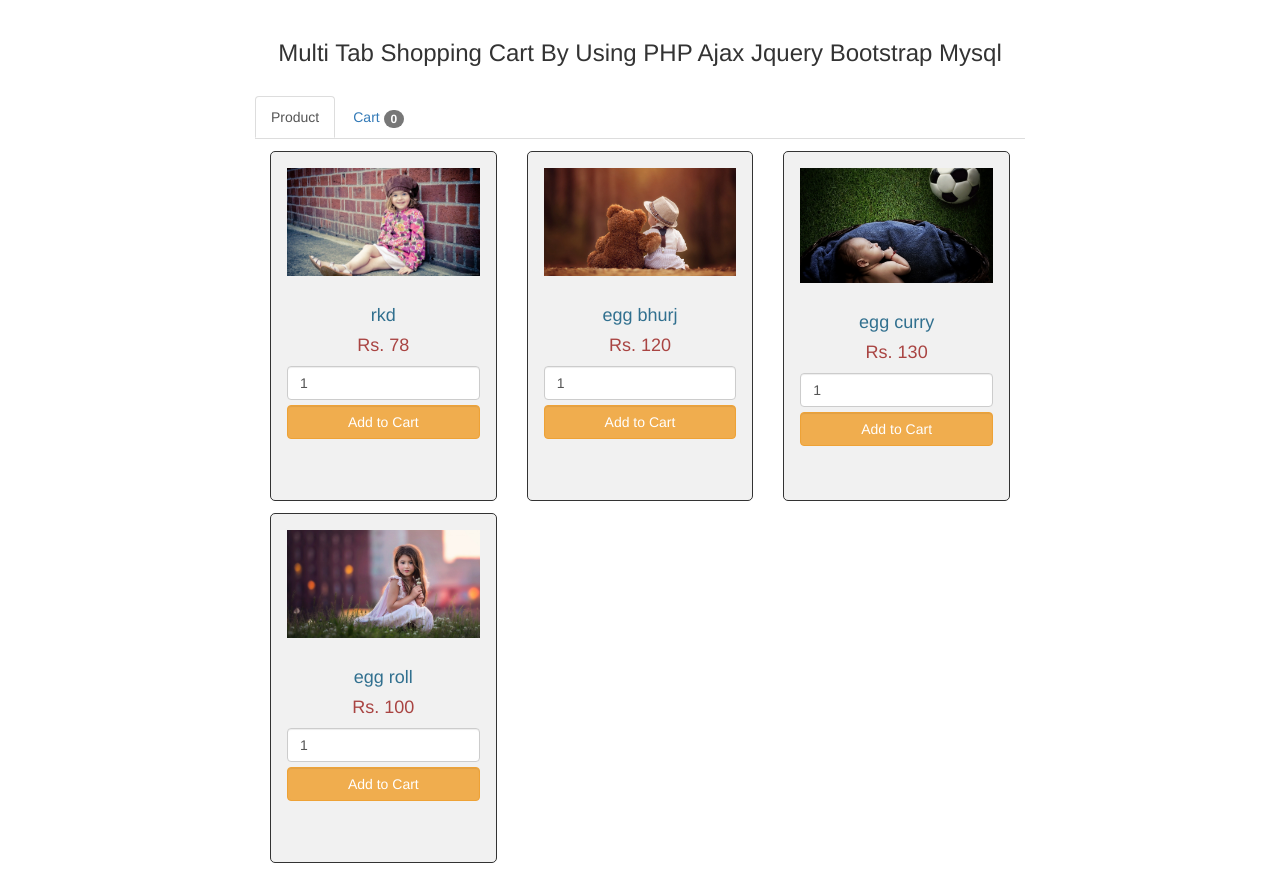
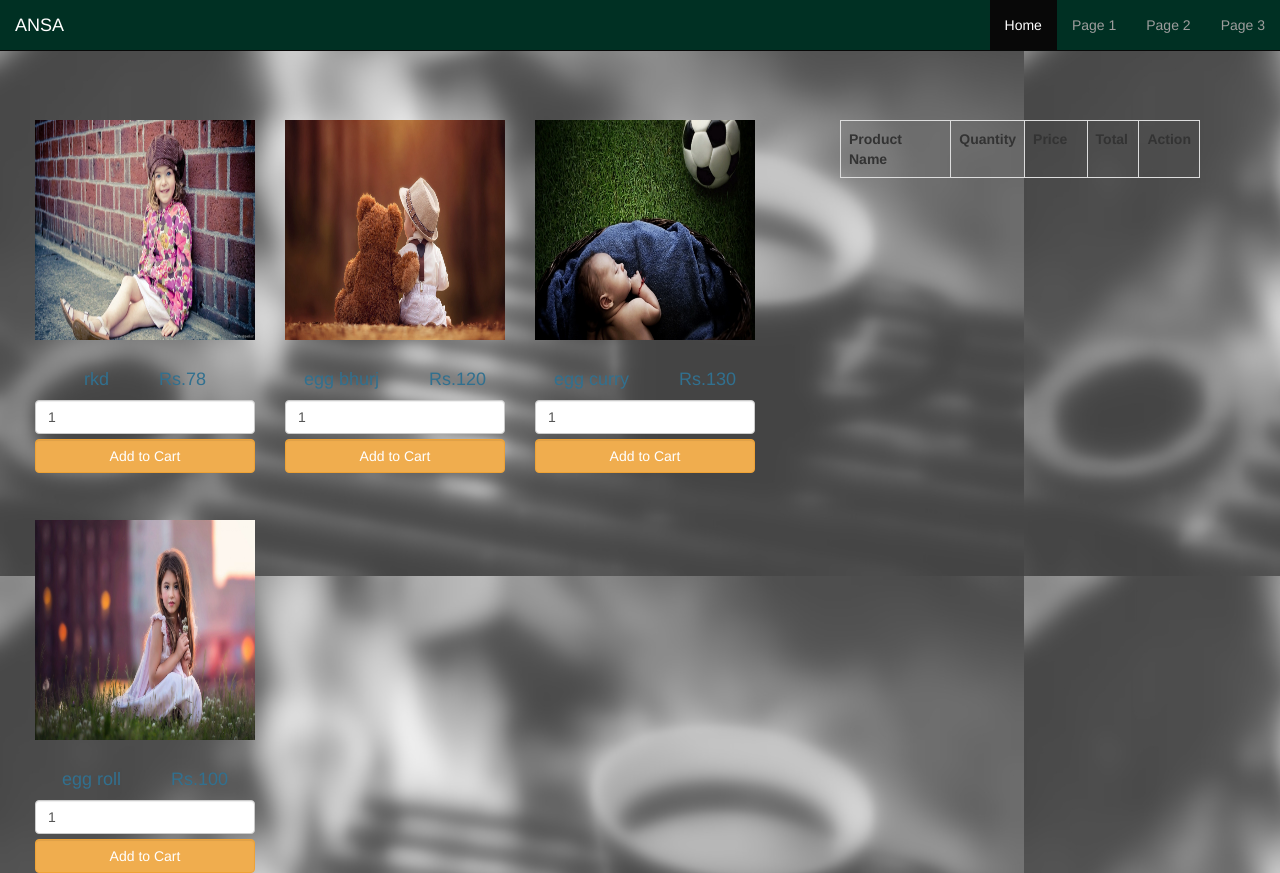
Before and after one commit to AnsaWebsite/Ansa, a PHP site: page /user_menu.php in a window 1280 px wide. Run offline with PHP 8.4, Linux system fonts and the light colour scheme; data comes from the database, SQL or seed files in the repository; lists and menus that the app fills with data are empty; some libraries are stand-ins or nearby versions.

Commit message:
added images

```diff
--- /dev/null
+++ b/view/css/extra_style.css
@@ -0,0 +1,7 @@
+body{
+	background-image: url("../body.jpg");
+}
+
+.navbar-inverse{
+	background-color: #003023;
+}
--- a/view/user_menu.php
+++ b/view/user_menu.php
@@ -7,7 +7,6 @@ session_start();
  * Time: 21:15 PM
  */
 include_once "../helper/connect.php";
-
 ?>
 <!DOCTYPE html>
 <html>
@@ -15,30 +14,40 @@ include_once "../helper/connect.php";
     <title>Webslesson Tutorial | Multi Tab Shopping Cart By Using PHP Ajax Jquery Bootstrap Mysql</title>
     <script src="js/jquery.min.js"></script>
     <link rel="stylesheet" href="css/bootstrap.min.css" />
+    <link rel="stylesheet" href="css/extra_style.css"/>
     <script src="js/bootstrap.min.js"></script>
 </head>
 <body>
-<br />
-<div class="container" style="width:800px;">
-    <h3 align="center">Multi Tab Shopping Cart By Using PHP Ajax Jquery Bootstrap Mysql</h3><br />
-    <ul class="nav nav-tabs">
-        <li class="active"><a data-toggle="tab" href="#products">Product</a></li>
-        <li><a data-toggle="tab" href="#cart">Cart <span class="badge"><?php if(isset($_SESSION["shopping_cart"])) { echo count($_SESSION["shopping_cart"]); } else { echo '0';}?></span></a></li>
-    </ul>
-    <div class="tab-content">
-        <div id="products" class="tab-pane fade in active">
+<br>
+
+<nav class="navbar navbar-inverse navbar-fixed-top">
+    <div class="container-fluid">
+        <div class="navbar-header">
+            <a class="navbar-brand" href="#">ANSA</a>
+        </div>
+        <ul class="nav navbar-nav navbar-right">
+            <li class="active"><a href="#">Home</a></li>
+            <li><a href="#">Page 1</a></li>
+            <li><a href="#">Page 2</a></li>
+            <li><a href="#">Page 3</a></li>
+        </ul>
+    </div>
+</nav>
+<div class="container">
+    <div class="row">
+        <div id="products" class="col-md-8 col-sm-8" style="margin-left:-50px; margin-right:40px;">
             <?php
             $query = "SELECT * FROM menu ORDER BY id ASC";
             $result = mysqli_query($connect,$query);
             while($row = mysqli_fetch_array($result))
             {
                 ?>
-                <div class="col-md-4" style="margin-top:12px;">
-                    <div style="border:1px solid #333; background-color:#f1f1f1; border-radius:5px; padding:16px; height:350px;" align="center">
-                        <img src="<?php echo $row["image"]; ?>" class="img-responsive" /><br />
-                        <h4 class="text-info"><?php echo $row["dish_name"]; ?></h4>
-                        <h4 class="text-danger">Rs. <?php echo $row["price"]; ?></h4>
-                        <input type="text" name="quantity" id="quantity<?php echo $row["id"]; ?>" class="form-control" value="1" />
+                <div class="col-md-4 col-sm-4" style="margin-top:100px;">
+                    <div style=" height:300px;" align="center">
+                        <img src="<?php echo $row["image"]; ?>" class="img-responsive" style="height:220px;" /><br />
+                        <h4 class="text-info"><?php echo $row["dish_name"];?>  <?php echo str_repeat('&nbsp;',9); echo "Rs."; echo $row["price"]; ?></h4>
+                        <!--<h4 class="text-danger">Rs. <?php echo $row["price"]; ?></h4>-->
+                        <input type="text" name="quantity" id="quantity<?php echo $row["id"]; ?>" class="form-control " value="1" />
                         <input type="hidden" name="hidden_name" id="name<?php echo $row["id"]; ?>" value="<?php echo $row["dish_name"]; ?>" />
                         <input type="hidden" name="hidden_price" id="price<?php echo $row["id"]; ?>" value="<?php echo $row["price"]; ?>" />
                         <input type="button" name="add_to_cart" id="<?php echo $row["id"]; ?>" style="margin-top:5px;" class="btn btn-warning form-control add_to_cart" value="Add to Cart" />
@@ -47,8 +56,12 @@ include_once "../helper/connect.php";
                 <?php
             }
             ?>
+            <br>
         </div>
-        <div id="cart" class="tab-pane fade">
+
+
+
+        <div id="cart" class="col-md-4 col-sm-4" style="margin-top:100px;">
             <div class="table-responsive" id="order_table">
                 <table class="table table-bordered">
                     <tr>
@@ -101,7 +114,6 @@ include_once "../helper/connect.php";
 
 <script>
     $(document).ready(function(data){
-
         $('.add_to_cart').click(function(){
             var product_id = $(this).attr("id");
             var product_name = $('#name'+product_id).val();
@@ -134,7 +146,6 @@ include_once "../helper/connect.php";
                 alert("Please Enter Number of Quantity")
             }
         });
-
         $(document).on('click', '.delete', function(){
             var product_id = $(this).attr("id");
             var action = "remove";
@@ -156,7 +167,6 @@ include_once "../helper/connect.php";
                 return false;
             }
         });
-
         $(document).on('keyup', '.quantity', function(){
             var product_id = $(this).data("product_id");
             var quantity = $(this).val();
@@ -174,6 +184,5 @@ include_once "../helper/connect.php";
                 });
             }
         });
-
     });
 </script>
```
Also changed, not shown: view/images/body.jpg (added), view/images/body1.jpg (added), view/images/menuback.jpg (renamed from view/menuback.jpg).
